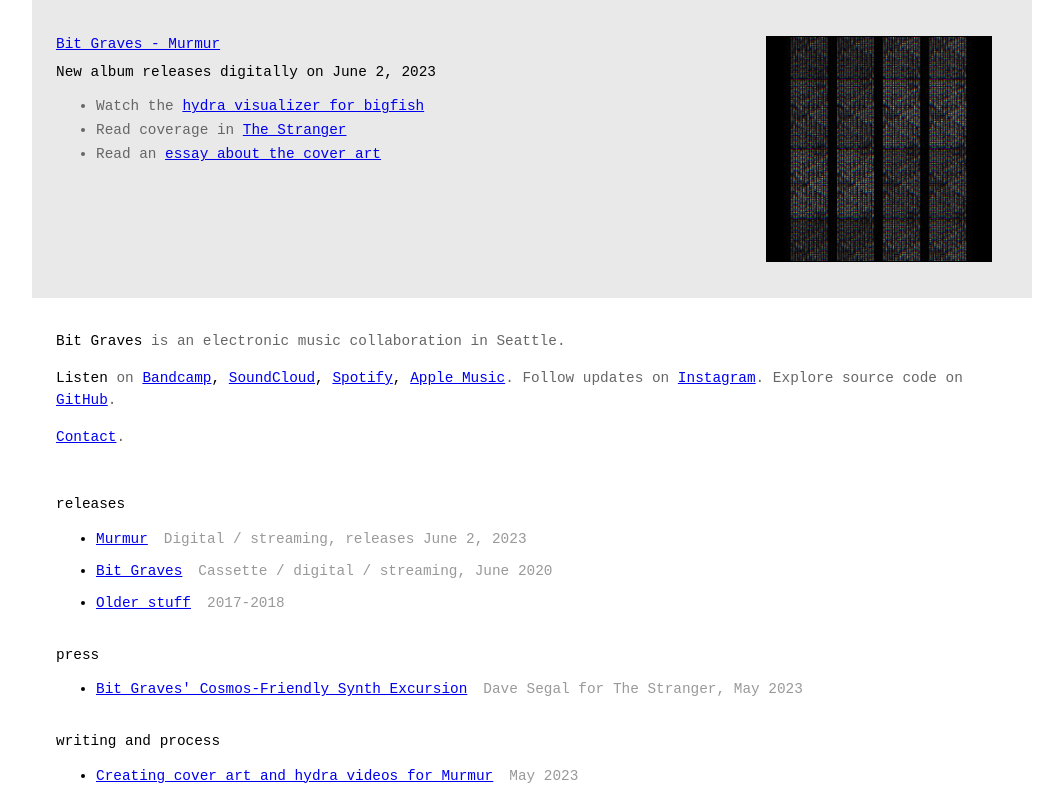
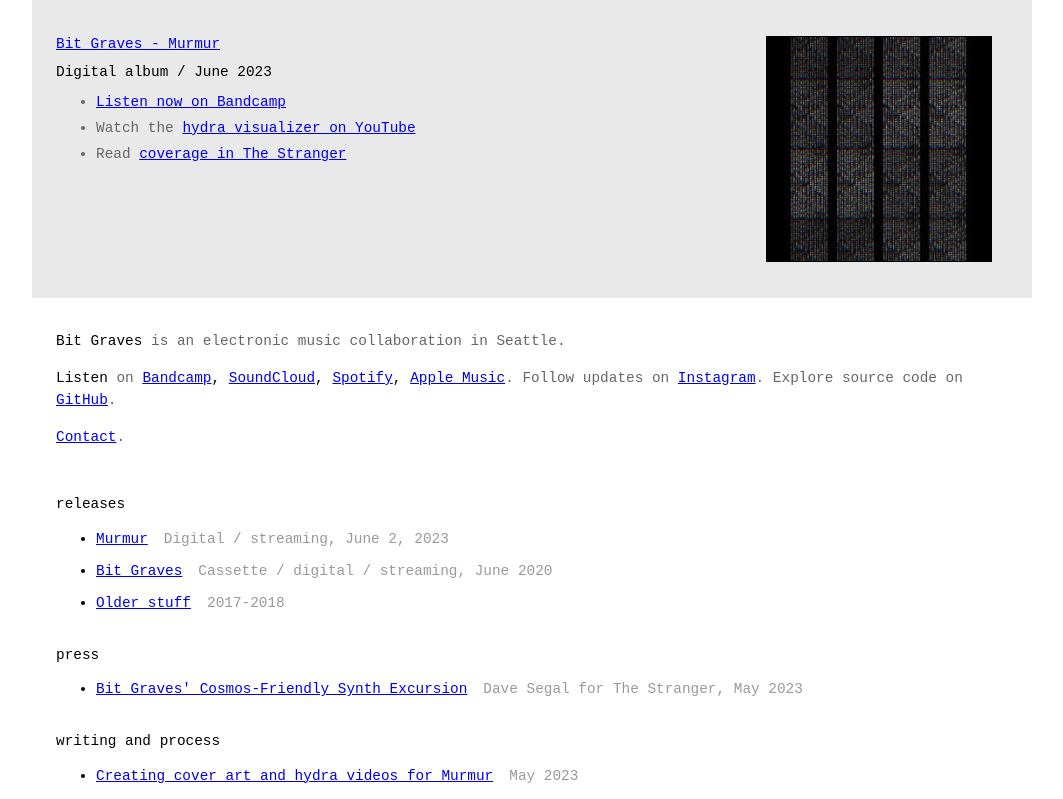
Before and after one commit to bitgraves/bitgraves-www, a React (Create React App) app: page / in a window 1280 px wide. Shown: the top 799 px of the page, without its empty margins (108-1171 px from the left). Built offline with nearby package versions, Linux system fonts and the light colour scheme.

Commit message:
update for murmur release

```diff
--- a/src/App.css
+++ b/src/App.css
@@ -77,8 +77,9 @@
   font-size: 0.9rem;
 }
 
-.previewCategoryList {
-  line-height: 1.5rem;
+.previewCategoryList li {
+  line-height: 1.1rem;
+  margin-bottom: 0.5rem;
 }
 
 @media (max-width: 800px) {
--- a/src/App.js
+++ b/src/App.js
@@ -29,7 +29,7 @@
   {
     name: 'Murmur',
     url: 'https://bitgraves.bandcamp.com/album/murmur',
-    details: 'Digital / streaming, releases June 2, 2023',
+    details: 'Digital / streaming, June 2, 2023',
   },
   {
     name: 'Bit Graves',
@@ -161,7 +161,7 @@
 
 const SOCIAL_PREVIEW = {
   title: 'Bit Graves - Murmur',
-  caption: 'New album releases digitally on June 2, 2023',
+  caption: 'Digital album / June 2023',
   category: '',
   url: 'https://bitgraves.bandcamp.com/album/murmur',
 };
@@ -225,27 +225,21 @@
           <ul className="previewCategory previewCategoryList">
             {/* TODO: temp for murmur */}
             <li>
+              <a href="https://bitgraves.bandcamp.com/album/murmur">Listen now on Bandcamp</a>
+            </li>
+            <li>
               Watch the{' '}
               <a href="https://youtu.be/E-kVV_5_Th4" target="_blank" rel="noopener noreferrer">
-                hydra visualizer for bigfish
+                hydra visualizer on YouTube
               </a>
             </li>
             <li>
-              Read coverage in{' '}
+              Read{' '}
               <a
                 href="https://www.thestranger.com/music/2023/05/05/78978970/irreversible-entanglements-explosive-sun-ra-cover-and-bit-graves-cosmos-friendly-synth-excursion"
                 target="_blank"
                 rel="noopener noreferrer">
-                The Stranger
-              </a>
-            </li>
-            <li>
-              Read an{' '}
-              <a
-                href="https://reading.supply/@ben/bit-graves-creating-cover-art-and-hydra-videos-for-murmur-p5hQ3D"
-                target="_blank"
-                rel="noopener noreferrer">
-                essay about the cover art
+                coverage in The Stranger
               </a>
             </li>
           </ul>
```
